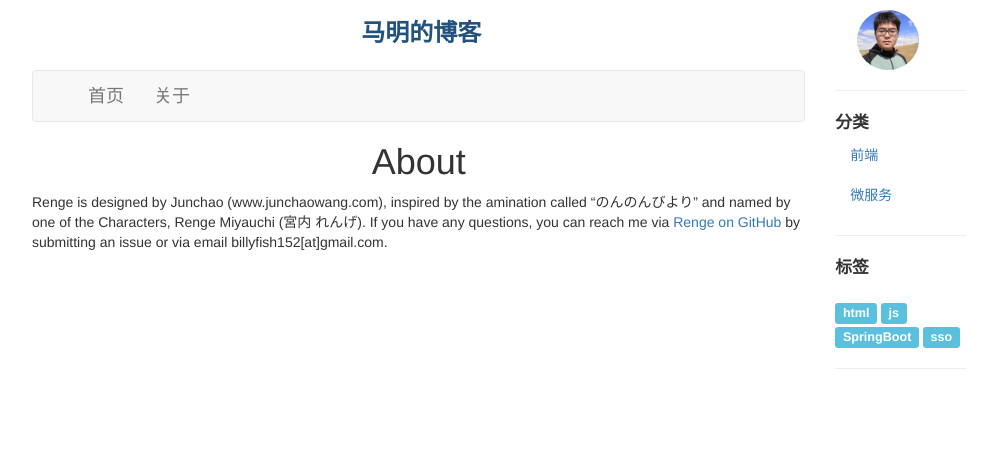
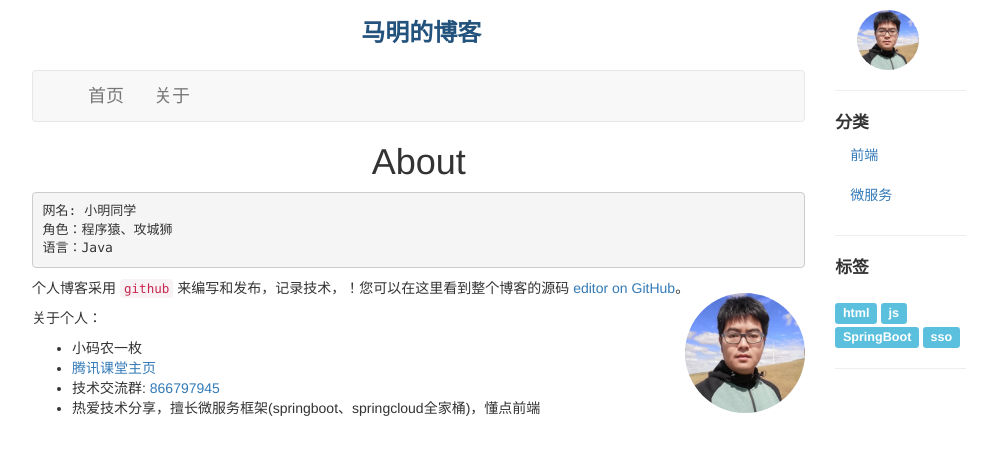
Before and after one commit to chaojunma/chaojunma.github.io, a Jekyll site: the page built from about.md, in a window 1280 px wide. Shown: the top 455 px of the page, without its empty margins (141-1138 px from the left). Built offline with Jekyll 4.4.1, drawn with Linux system fonts in a browser that asks for light colours.

Commit message:
修改关于

```diff
--- a/about.md
+++ b/about.md
@@ -4,4 +4,19 @@ title: About
 permalink: /about/
 ---
 
-Renge is designed by Junchao (www.junchaowang.com), inspired by the amination called "のんのんびより" and named by one of the Characters, Renge Miyauchi (宮内 れんげ). If you have any questions, you can reach me via <a href="https://github.com/billyfish152/Renge">Renge on GitHub</a> by submitting an issue or via email billyfish152[at]gmail.com.
+~~~
+网名: 小明同学
+角色：程序猿、攻城狮
+语言：Java
+~~~
+
+个人博客采用 `github` 来编写和发布，记录技术，！您可以在这里看到整个博客的源码 [editor on GitHub](https://github.com/chaojunma/chaojunma.github.io/edit/master/README.md)。
+
+关于个人：
+
+- 小码农一枚
+- [腾讯课堂主页](https://mming.ke.qq.com/)
+- 技术交流群: <a href="tencent://VisitPublicGroup/?subcmd=VisitPublicGroup&amp;param=7B22457874506172616D223A7B226170704964223A2230227D2C2267726F757055696E223A3836363739373934352C2276697369746F72223A317D&amp;fuin=171851697">866797945</a>
+- 热爱技术分享，擅长微服务框架(springboot、springcloud全家桶)，懂点前端
+
+<p style="position: relative;float: right;top: -135px;"><img src="/images/Header.jpg" alt="Header.jpg" style="width:120px;height:120px;border-radius:100%"></p>
```
